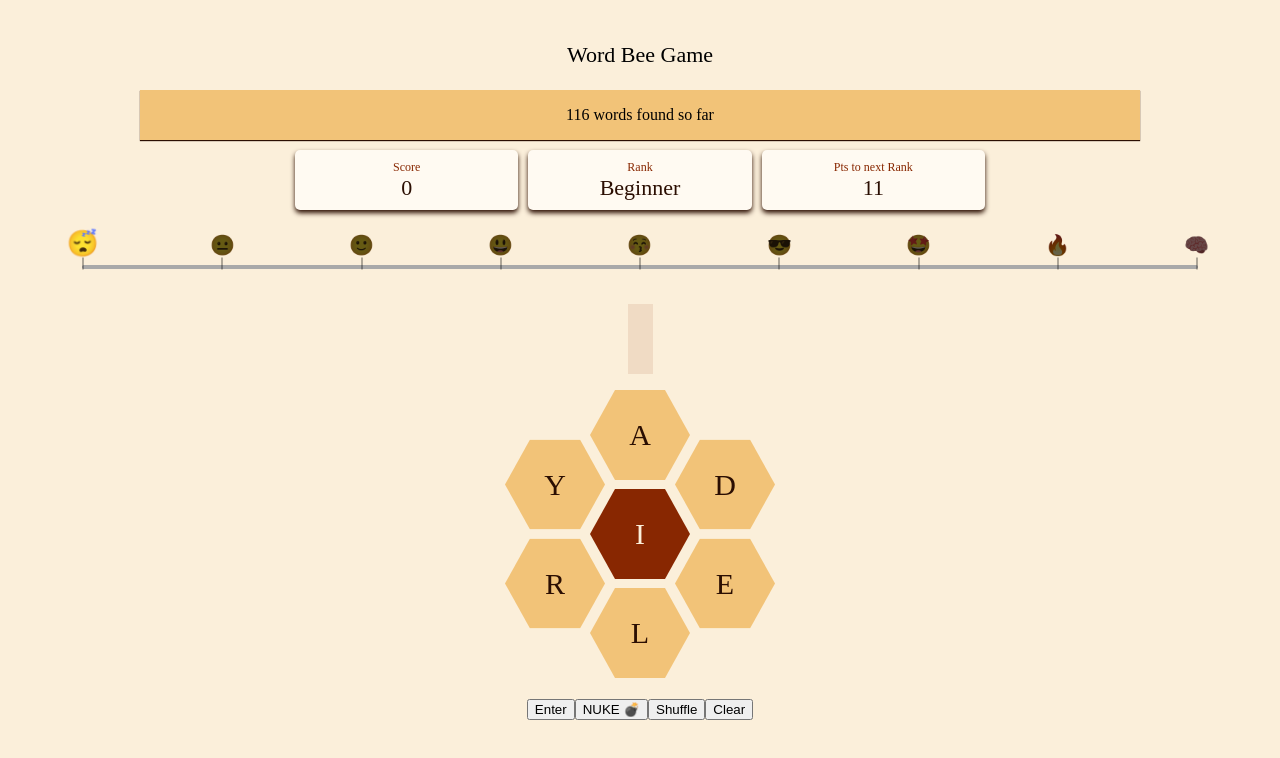
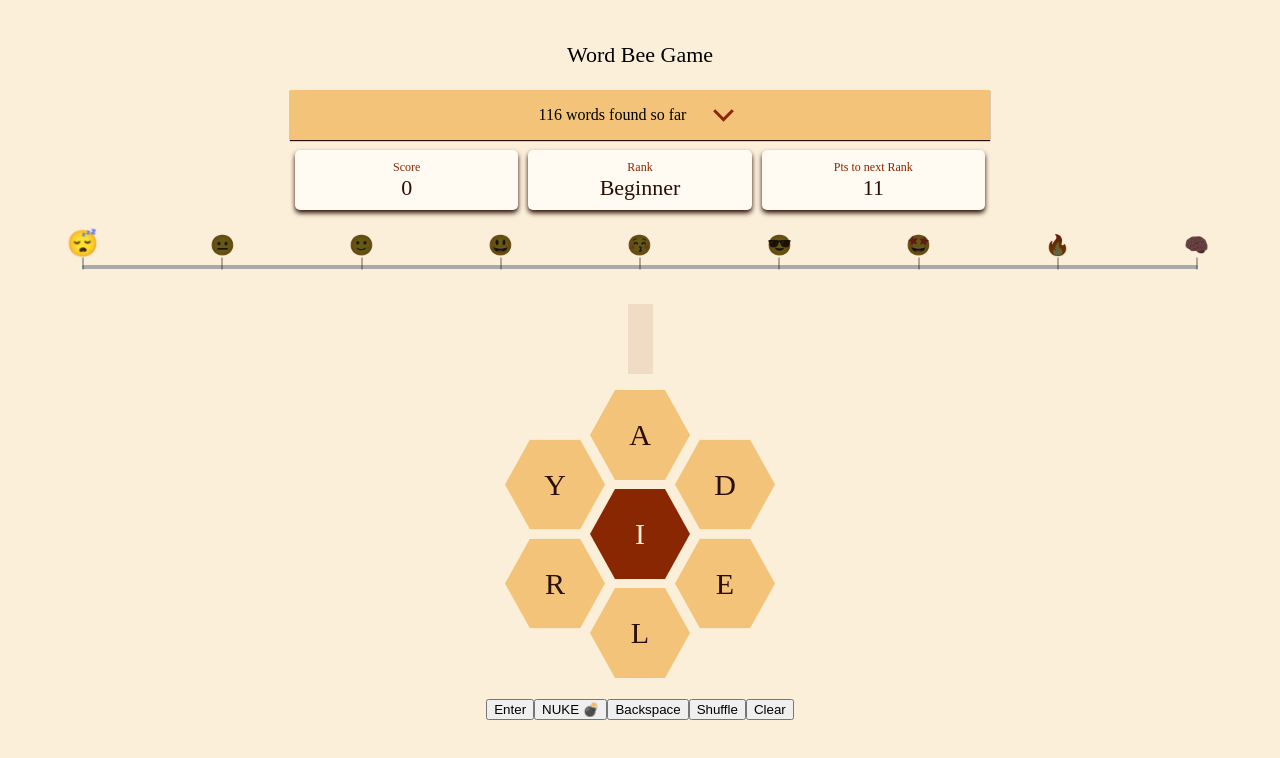
Before and after one commit to DollarStoreBattery/BuzzWords_Frontend, a Next.js app: page / in a window 1280 px wide. Shown: the top 758 px of the page. Built offline with nearby package versions, Linux system fonts and the light colour scheme; a web font is replaced by a local one.

Commit message:
added flipping chevron

```diff
--- a/components/ControlsPanel.tsx
+++ b/components/ControlsPanel.tsx
@@ -1,5 +1,6 @@
 import styled from "@emotion/styled";
 import { SolutionAndScore } from "../lib/gameTypes";
+import BackSpaceButton from "./BackSpaceButton";
 import ClearButton from "./ClearButton";
 import EnterButton from "./EnterButton";
 import NukeButtonDevOnly from "./NukeButtonDevOnly";
@@ -29,6 +30,7 @@ const ControlsPanel = ({
       />
       <NukeButtonDevOnly />
       {/* <ScoreButtonDevOnly /> */}
+      <BackSpaceButton />
 
       <ShuffleButton />
 
--- a/components/FoundWordsList.tsx
+++ b/components/FoundWordsList.tsx
@@ -1,21 +1,33 @@
+import { css } from "@emotion/react";
 import styled from "@emotion/styled";
 import { useState } from "react";
 import { Pangrams } from "../lib/gameTypes";
 import usePlaySessionStore from "../lib/usePlaySessionStore";
 import { colours, spacings } from "../styles/theme";
+import TextElement from "./basic/TextElement";
+import Chevron from "./icons/Chevron";
 
-const CollapsibleController = styled("button")<{ opened: boolean }>(
+const commonStyles = css({
+  width: "min(700px, 90vw)",
+});
+
+type CollapseType = {
+  opened: boolean;
+};
+
+const CollapsibleController = styled("button")<CollapseType>(
+  commonStyles,
   {
     fontSize: "1.6rem",
     boxShadow: `0 1px 1px ${colours["Dark Sienna"]}`,
     border: "none",
+    outline: "none",
     display: "flex",
     justifyContent: "center",
     alignItems: "center",
     cursor: "pointer",
     fontFamily: "Oxygen",
     backgroundColor: colours["Gold Crayola"],
-    width: "min(1000px, 90vw)",
     height: "50px",
     ":hover": { filter: "brightness(90%)" },
     zIndex: 6,
@@ -25,29 +37,29 @@ const CollapsibleController = styled("button")<{ opened: boolean }>(
   })
 );
 
-const WordsContainer = styled("div")<{ opened: boolean }>(
+const WordsContainer = styled("div")<CollapseType>(
+  commonStyles,
   {
-    overflowY: "scroll",
+    overflowY: "auto",
     position: "absolute",
     top: 140,
     fontFamily: "Oxygen",
-    padding: spacings.lg,
     backgroundColor: colours["Soft White"],
     opacity: 0.98,
-    width: "min(1000px, 90vw)",
     maxHeight: "75vh",
     zIndex: 5,
-    transition: "max-height 0.5s ease",
+    transition: "height 0.15s ease",
   },
   (props) => ({
-    display: props.opened ? "block" : "none",
+    padding: props.opened ? spacings.lg : 0,
+    height: props.opened ? "75vh" : "0",
   })
 );
 
 const WordsUl = styled("ul")({
   marginTop: 0,
   display: "grid",
-  gridTemplateColumns: "repeat(auto-fill, minmax(max(180px, 100%/4), 1fr))",
+  gridTemplateColumns: "repeat(auto-fill, minmax(max(180px, 100%/3), 1fr))",
   listStylePosition: "outside",
 });
 
@@ -59,13 +71,27 @@ const Pangram = styled(WordsLi)({
   color: colours["Gamboge"],
 });
 
+const CollapseIcon = styled(Chevron)<CollapseType>(
+  {
+    color: colours.Kobe,
+    marginLeft: 20,
+    height: 35,
+    width: 35,
+    transition: "transform 0.2s ease",
+  },
+  (props) => ({
+    transform: props.opened ? "rotate(0turn)" : "rotate(-0.5turn)",
+  })
+);
 const FoundWordsList = ({ pangrams }: { pangrams: Pangrams }) => {
   const wordsFound = usePlaySessionStore((state) => state.wordsFound);
   // use memo on the sorted version of words found?
   const wordsAsList = wordsFound.map((word) => {
+    const titleCaseWord =
+      word.slice(0, 1) + word.toLowerCase().slice(1, word.length);
     if (pangrams.includes(word)) {
-      return <Pangram key={`wordslist_${word}`}>{word}</Pangram>;
-    } else return <WordsLi key={`wordslist_${word}`}>{word}</WordsLi>;
+      return <Pangram key={`wordslist_${word}`}>{titleCaseWord}</Pangram>;
+    } else return <WordsLi key={`wordslist_${word}`}>{titleCaseWord}</WordsLi>;
   });
 
   const [isOpen, setIsOpen] = useState(false);
@@ -78,9 +104,14 @@ const FoundWordsList = ({ pangrams }: { pangrams: Pangrams }) => {
         {`${wordsFound.length} word${
           wordsFound.length == 1 ? "" : "s"
         } found so far`}
+        <CollapseIcon opened={isOpen} />
       </CollapsibleController>
       <WordsContainer opened={isOpen}>
-        <WordsUl>{wordsAsList}</WordsUl>
+        {wordsAsList.length > 0 ? (
+          <WordsUl>{wordsAsList}</WordsUl>
+        ) : (
+          <TextElement>You haven't found any words yet!</TextElement>
+        )}
       </WordsContainer>
     </>
   );
--- /dev/null
+++ b/components/icons/Chevron.tsx
@@ -0,0 +1,14 @@
+// icon:bxs-down-arrow | Boxicons https://boxicons.com/ | Atisa
+
+const Chevron = (props: any) => {
+  return (
+    <svg fill="none" viewBox="0 0 24 24" height="1em" width="1em" {...props}>
+      <path
+        fill="currentColor"
+        d="M17.657 16.243l1.414-1.414-7.07-7.072-7.072 7.072 1.414 1.414L12 10.586l5.657 5.657z"
+      />
+    </svg>
+  );
+};
+
+export default Chevron;
```
